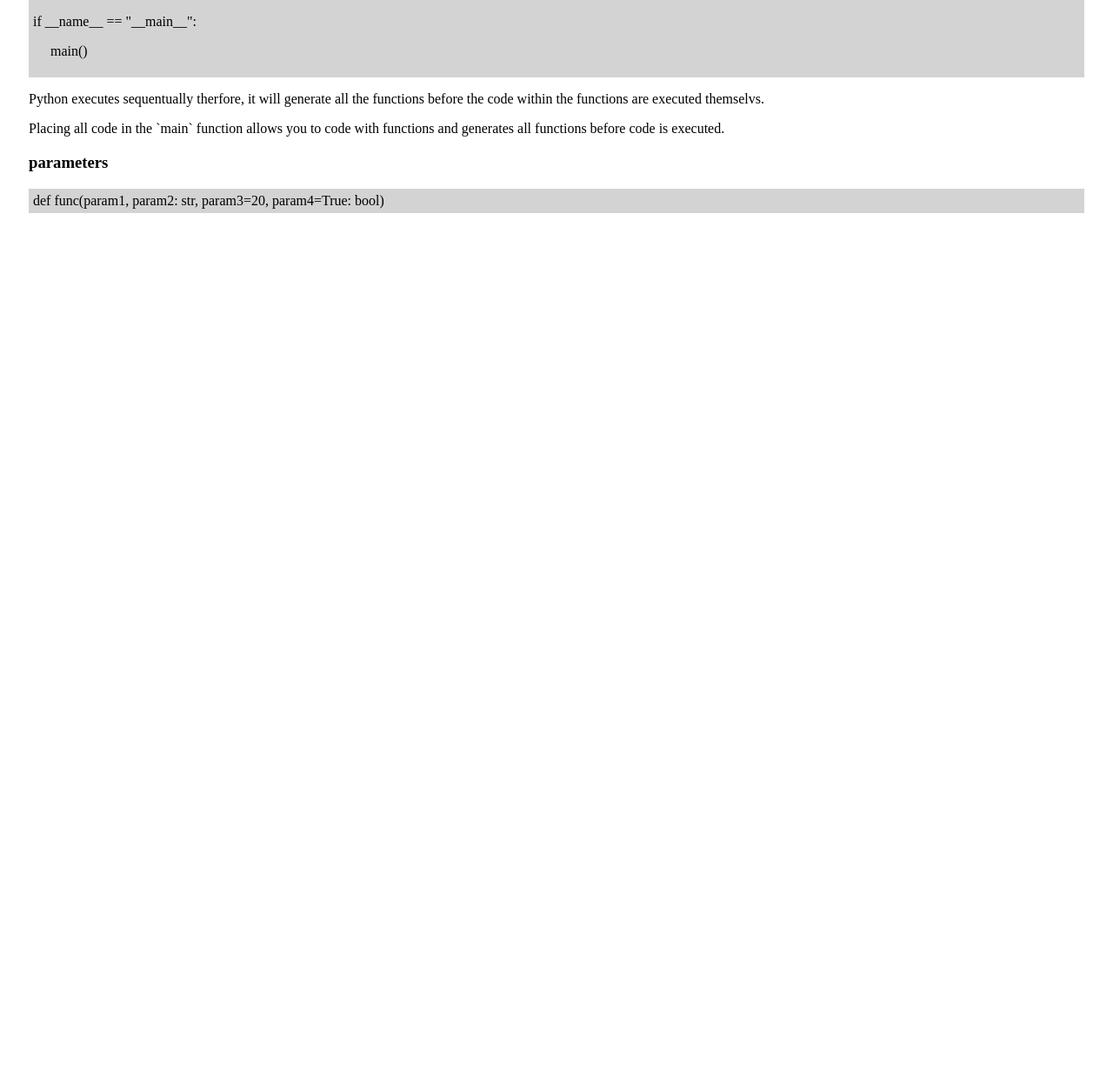
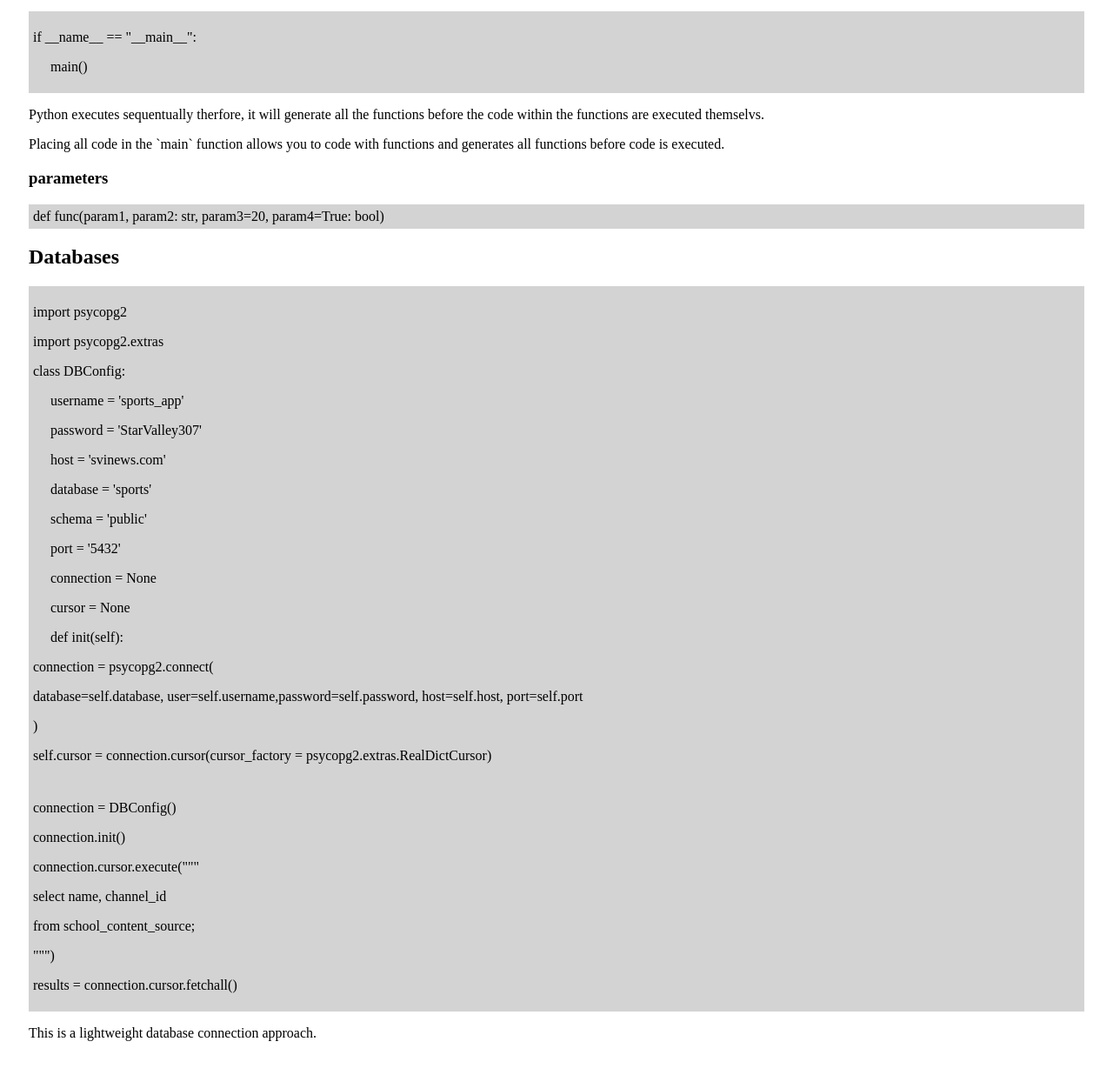
Before and after one commit to cameroncrook/code_journal, a plain HTML site: page views/python.html in a window 1280 px wide. Shown: the part 1348-2584 px from the top of the page at 87% size. Before the commit the page ends 1642 px from the top, so only its background shows below. Drawn offline with Linux system fonts and the light colour scheme.

Commit message:
Added python content

```diff
--- a/views/python.html
+++ b/views/python.html
@@ -88,6 +88,43 @@
             <h3>parameters</h3>
             <p class="code">def func(param1, param2: str, param3=20, param4=True: bool)</p>
         </section>
+        <section>
+            <h2 id="db">Databases</h2>
+            <div class="block">
+                <div class="code">
+                    <p>import psycopg2
+                    <p>import psycopg2.extras
+
+                    <p>class DBConfig:
+                        <p class="indent-1">username = 'sports_app'</p>
+                        <p class="indent-1">password = 'StarValley307'</p>
+                        <p class="indent-1">host = 'svinews.com'</p>
+                        <p class="indent-1">database = 'sports'</p>
+                        <p class="indent-1">schema = 'public'</p>
+                        <p class="indent-1">port = '5432'</p>
+                        <p class="indent-1">connection = None</p>
+                        <p class="indent-1">cursor = None</p>
+                        <p></p>
+                        <p class="indent-1">def init(self):</p>
+                            <p class="indent-2">connection = psycopg2.connect(</p>
+                                <p class="indent-3">database=self.database, user=self.username,password=self.password, host=self.host, port=self.port</p>
+                            <p class="indent-2">)</p>
+                            <p class="indent-2">self.cursor = connection.cursor(cursor_factory = psycopg2.extras.RealDictCursor)</p>
+                </div>
+                <div class="code">
+                    <p>connection = DBConfig()</p>
+                    <p>connection.init()</p>
+                    <p></p>
+                    <p>connection.cursor.execute("""</p>
+                    <p>select name, channel_id </p>
+                    <p>from school_content_source;</p>
+                    <p>""")</p>
+                    <p></p>
+                    <p>results = connection.cursor.fetchall()</p>
+                </div>
+                <p>This is a lightweight database connection approach.</p>
+            </div>
+        </section>
     </main>
     <script src="../javascript/index.js"></script>
 </body>
```
Also changed, not shown: components/python/pyautogui.html (added, +31 -0 lines).
